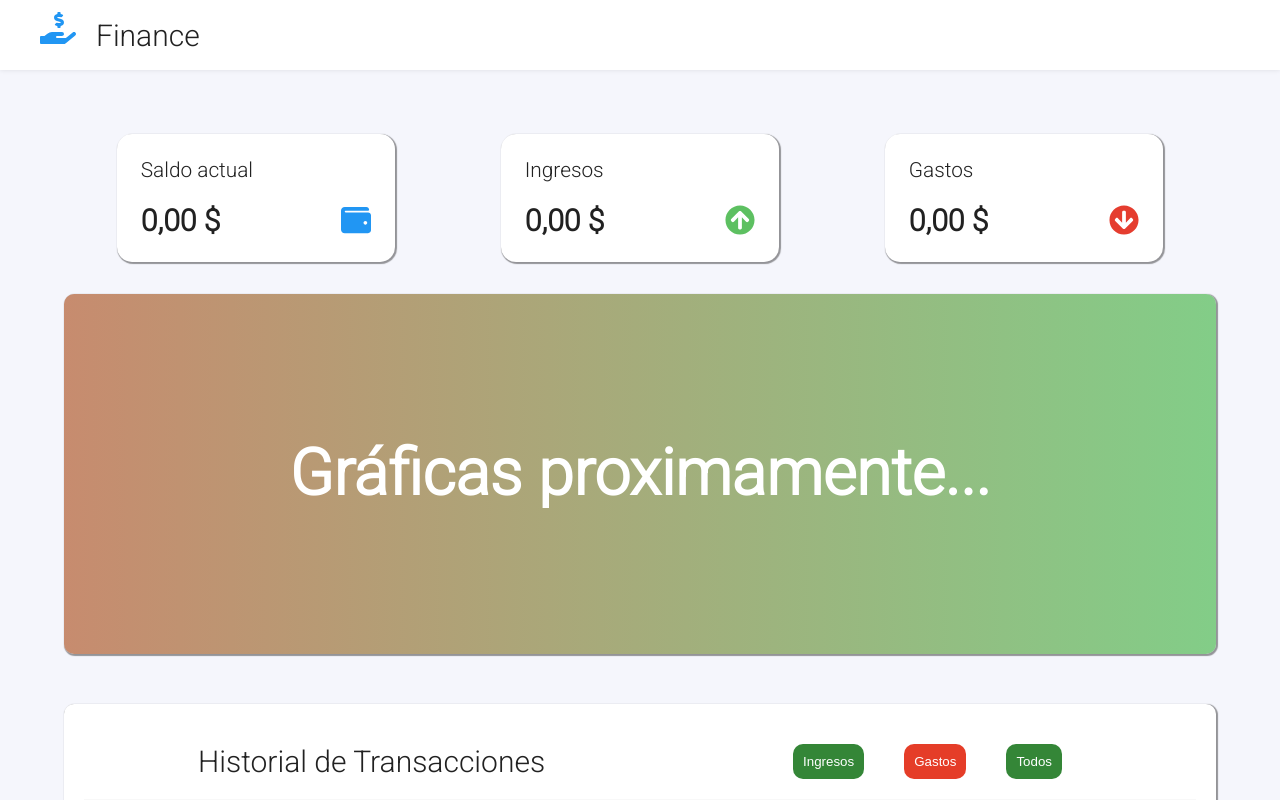
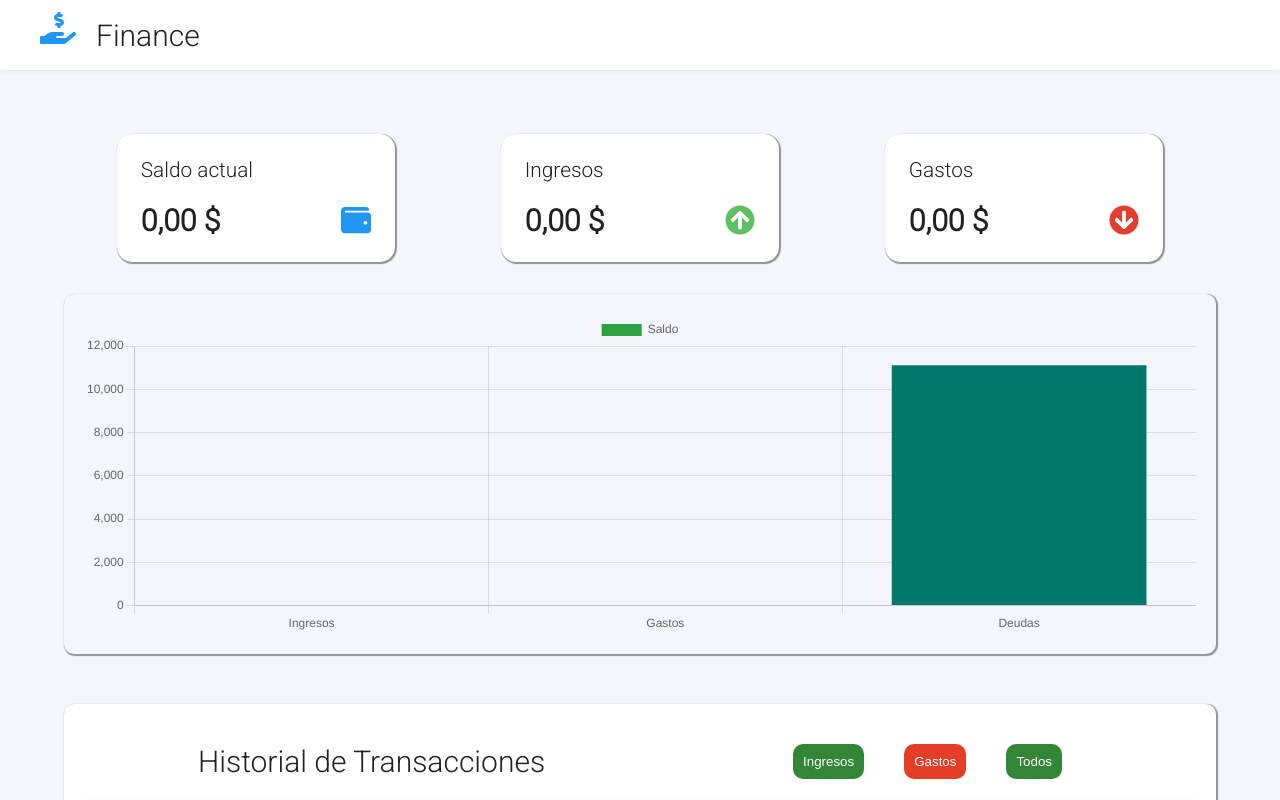
Before and after one commit to Judiazp/administration-app, a React (Create React App) app: page /board in a window 1280 px wide. Shown: the top 800 px of the page. Built offline with nearby package versions, Linux system fonts and the light colour scheme.

Commit message:
Implementacion de graficas.
- Se intalaron las dependencias de react-chartjs-2.
- Se creo un componente graphics.
- Se implemento la libreria react-chartjs-2

```diff
--- a/package.json
+++ b/package.json
@@ -11,7 +11,9 @@
     "@testing-library/jest-dom": "^5.11.9",
     "@testing-library/react": "^11.2.5",
     "@testing-library/user-event": "^12.8.3",
+    "chart.js": "^3.4.1",
     "react": "^17.0.1",
+    "react-chartjs-2": "^3.0.3",
     "react-dom": "^17.0.1",
     "react-router-dom": "^5.2.0",
     "react-scripts": "4.0.3",
--- /dev/null
+++ b/src/components/molecules/graphics/index.jsx
@@ -0,0 +1,31 @@
+import React from 'react';
+import { Bar } from 'react-chartjs-2';
+
+export const Graphics = ({ income, expenses }) => {
+    const data = {
+        labels: [ 'Ingresos', 'Gastos', 'Deudas'],
+        datasets: [
+            {
+                label: 'Saldo',
+                data: [income, expenses, 11105],
+                backgroundColor: [
+                    // 'transparent',
+                    '#2ea043',
+                    'rgb(229,61,47)',
+                    '#00796B'
+                ]
+            }
+        ]
+    }
+
+    const option = {
+        maintainAspectRatio: false,
+        responsive: true
+    }
+
+    return (
+        <div style={{ width: '100%', height: '100%' }}>
+            <Bar data={ data } options={ option } />
+        </div>
+    )
+}
--- a/src/components/organisms/balance/balance.css
+++ b/src/components/organisms/balance/balance.css
@@ -48,6 +48,30 @@
     color: rgb(229,61,47);
 }
 
+.content-graph-form   {
+    color: #fff;
+    display: flex;
+    align-items: center;
+    margin-bottom: 50px;
+    justify-content: center;
+    height: 40%;
+}
+
+.graph {
+    /* animation: animateFondo 2s infinite linear; */
+    display: flex;
+    align-items: center;
+    justify-content: center;
+    width: 100%;
+    padding: 20px;
+    text-align: center;
+    height: 40vh;
+    /* background: linear-gradient(to right, rgb(229,61,47, 0.5), rgb(93,192,97, 0.5)); */
+    border-radius: 10px;
+    font-size: 2em;
+    box-shadow: 1px 1px 1px 1px rgba(0, 0, 0, 0.4);
+}
+
 @media (max-width: 600px) {
     .content-balance {
         flex-direction: column;
--- a/src/components/organisms/balance/index.jsx
+++ b/src/components/organisms/balance/index.jsx
@@ -1,10 +1,11 @@
-import React from 'react'
-import './balance.css'
+import React from 'react';
+import { Graphics } from '../../molecules/graphics';
 import {FontAwesomeIcon} from '@fortawesome/react-fontawesome';
 import {faWallet} from '@fortawesome/free-solid-svg-icons';
 // import {faCreditCard} from '@fortawesome/free-solid-svg-icons';
 import {faArrowCircleUp} from '@fortawesome/free-solid-svg-icons';
 import {faArrowCircleDown} from '@fortawesome/free-solid-svg-icons';
+import './balance.css'
 
 export const Balance = ({ records, addIncome, addExpenses }) => {
 
@@ -22,6 +23,8 @@ export const Balance = ({ records, addIncome, addExpenses }) => {
     })
 
     return (
+        <>
+
             <div className="content-balance">
                 <div className="balance-calculation content-item-balance">
                     <p>Saldo actual</p>
@@ -60,5 +63,11 @@ export const Balance = ({ records, addIncome, addExpenses }) => {
                     </h2>
                 </div>  */}
             </div>
+            <div className = "content-graph-form">
+                <div className="graph">
+                    <Graphics income={ totalRevenues } expenses={ totalExpenses } />
+                </div>
+            </div>
+        </>
     )
 }
--- a/src/components/pages/financeBoard/financeBoard.css
+++ b/src/components/pages/financeBoard/financeBoard.css
@@ -1,34 +1,5 @@
 .content-app {
     padding: 4em;
-}
-
-.content-graph-form   {
-    color: #fff;
-    display: flex;
-    align-items: center;
-    margin-bottom: 50px;
-    justify-content: center;
-    height: 40%;
-}
-
-.graph {
-    animation: animateFondo 2s infinite linear;
-    display: flex;
-    align-items: center;
-    justify-content: center;
-    width: 100%;
-    padding: 20px;
-    text-align: center;
-    height: 40vh;
-    background: linear-gradient(to right, rgb(229,61,47, 0.5), rgb(93,192,97, 0.5));
-    border-radius: 10px;
-    font-size: 2em;
-    box-shadow: 1px 1px 1px 1px rgba(0, 0, 0, 0.4);
-}
-
-@keyframes animateFondo{
-    0%{background-position: left; background-color: rgb(229,61,47, 0.5);}
-    80%{background-position: right; background-color: rgb(93,192,97, 0.5);}
 }
 
 .content-buttons {
--- a/src/components/pages/financeBoard/index.jsx
+++ b/src/components/pages/financeBoard/index.jsx
@@ -4,6 +4,7 @@ import Historical from '../../organisms/historical';
 import swal from 'sweetalert';
 import Header from '../../molecules/header'
 import { Balance } from '../../organisms/balance';
+// import { Graphics } from '../../molecules/graphics';
 import { Footer } from '../../molecules/footer';
 
 import './financeBoard.css'
@@ -104,11 +105,6 @@ const FinanceBoard = () => {
             <div className="content-app">
                 { modal && <Form addRecord={ addRecord } typeTransaction={ typeTransaction } setTypeTransaction={ setTypeTransaction } setModal={ setModal } /> }
                 <Balance records={ records } addIncome={ handleClickAddRevenues } addExpenses= { handleClickAddExpenses } />
-                <div className = "content-graph-form">
-                    <div className="graph">
-                        <h1>Gráficas proximamente...</h1>
-                    </div>
-                </div>
                 <Historical
                     transactions = {records.transactions}
                     deleteRecord = { deleteRecord }
```
Also changed, not shown: 1 other file (tests, documents, lock files or other folders). Lines whose indentation alone changed are shown as unchanged.
